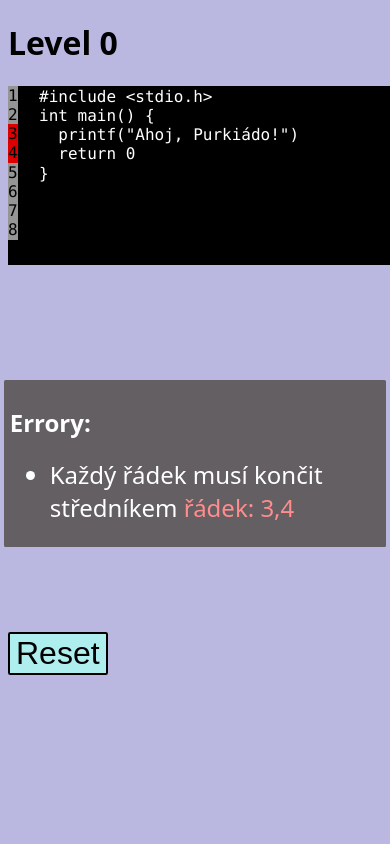
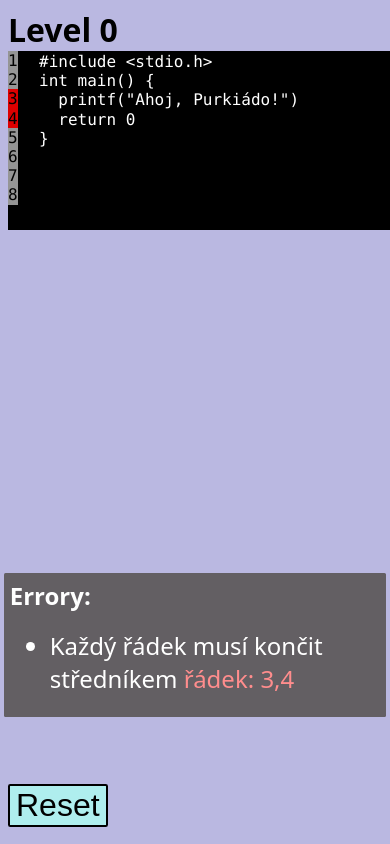
Before and after one commit to divear/purkiada2024, a Next.js app: page /hra in a window 390 px wide. Shown: the top 844 px of the page. Built offline with nearby package versions, Linux system fonts and the light colour scheme.

Commit message:
fix mobile view

```diff
--- a/pages/hra.tsx
+++ b/pages/hra.tsx
@@ -158,7 +158,7 @@ function Hra() {
     return (
         <div>
             <title>Purkiáda bug hunt</title>
-            <h1>Level {level}</h1>
+            <h1 className='levelNum'>Level {level}</h1>
             <p className={isQwerty ? "" : "no"}>Protip: tyhlencty počítače mají qwertz🤮</p>
 
             <div className={modal ? "winModal" : "no"}>
@@ -186,7 +186,7 @@ function Hra() {
             </div >
 
             <div className="errorLog">
-                <h2>Errory:</h2>
+                <h2 className='errorsHeader'>Errory:</h2>
                 <ul>
                     {data[level] && errorsList.map((e: any, i: number) => {
                         return (
--- a/styles/globals.css
+++ b/styles/globals.css
@@ -45,7 +45,7 @@ textarea {
 .errorLog {
 	position: fixed;
 	right: 5%;
-	top: 1%;
+	top: 10%;
 	background-color: var(--sbg);
 	color: var(--fr);
 	padding: 1vw;
@@ -190,10 +190,17 @@ th {
 	input {
 		width: 95%;
 	}
+	.levelNum {
+		margin: 0;
+	}
+	.errorsHeader {
+		margin: 0;
+	}
 	.errorLog {
 		position: fixed;
 		left: 1%;
-		top: 45%;
+		top: auto;
+		bottom: 15%;
 		background-color: var(--sbg);
 		color: var(--fr);
 		padding: 1.5vw;
@@ -212,7 +219,7 @@ th {
 	.reset {
 		font-size: 2rem;
 		/* right: 2%; */
-		bottom: 20%;
+		bottom: 2%;
 	}
 	.textarea {
 		/* font-size: 2rem; */
@@ -250,11 +257,6 @@ th {
 		padding-left: 0px;
 	}
 	.credits {
-		/* width: 100%;
-		position: relative;
-		text-align: center;
-		left: 50%;
-		transform: translateX(-50%); */
 		font-size: 1.4rem;
 	}
 }
```
Also changed, not shown: 1 other file (tests, documents, lock files or other folders).
